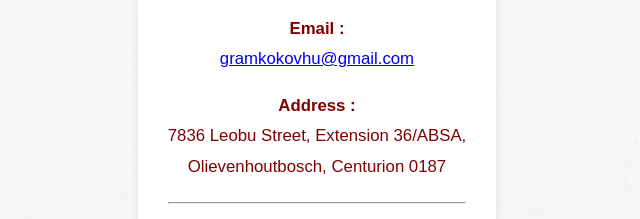
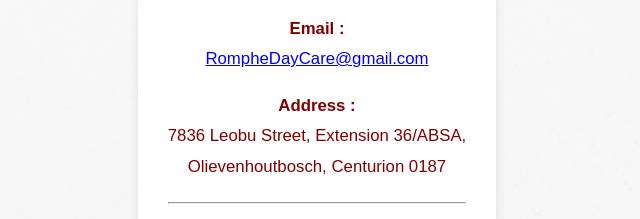
Before and after one commit to Xolani-Dev99/client-website, a plain HTML site: page contact.html in a window 1280 px wide. Shown: the part 506-725 px from the top of the page, 323-963 px from the left. Drawn offline with Linux system fonts and the light colour scheme.

Commit message:
Your message here, e.g., updated homepage content

```diff
--- a/contact.html
+++ b/contact.html
@@ -47,7 +47,7 @@
       <p><strong>Principal Phone :</strong> <br/>
        060 961 0550</p>
       <p><strong>Email :</strong> <br/>
-     <a href="mailto:gramkokovhu@gmail.com">gramkokovhu@gmail.com</a></p>
+     <a href="mailto:RompheDayCare@gmail.com">RompheDayCare@gmail.com</a></p>
       <p><strong>Address :</strong><br>
         7836 Leobu Street, Extension 36/ABSA,<br>
         Olievenhoutbosch, Centurion 0187</p>
```
